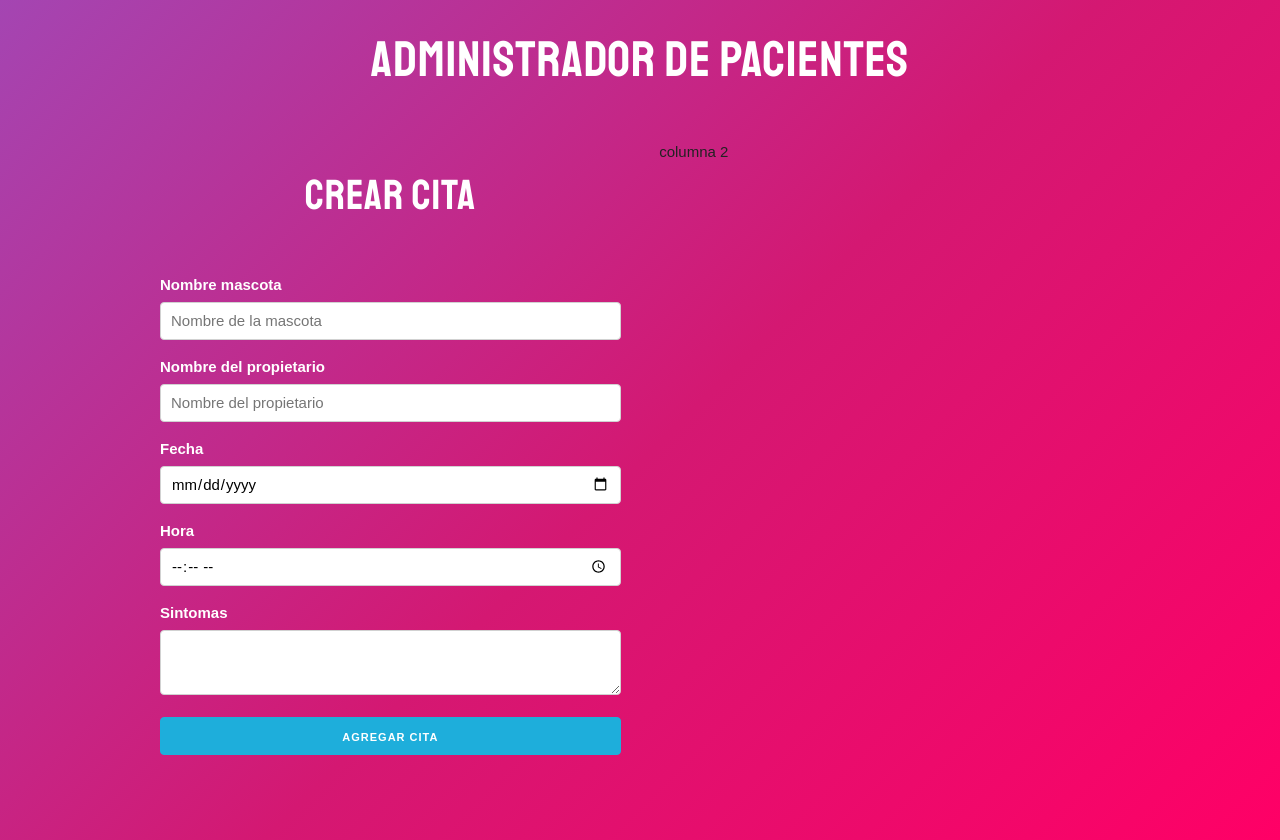
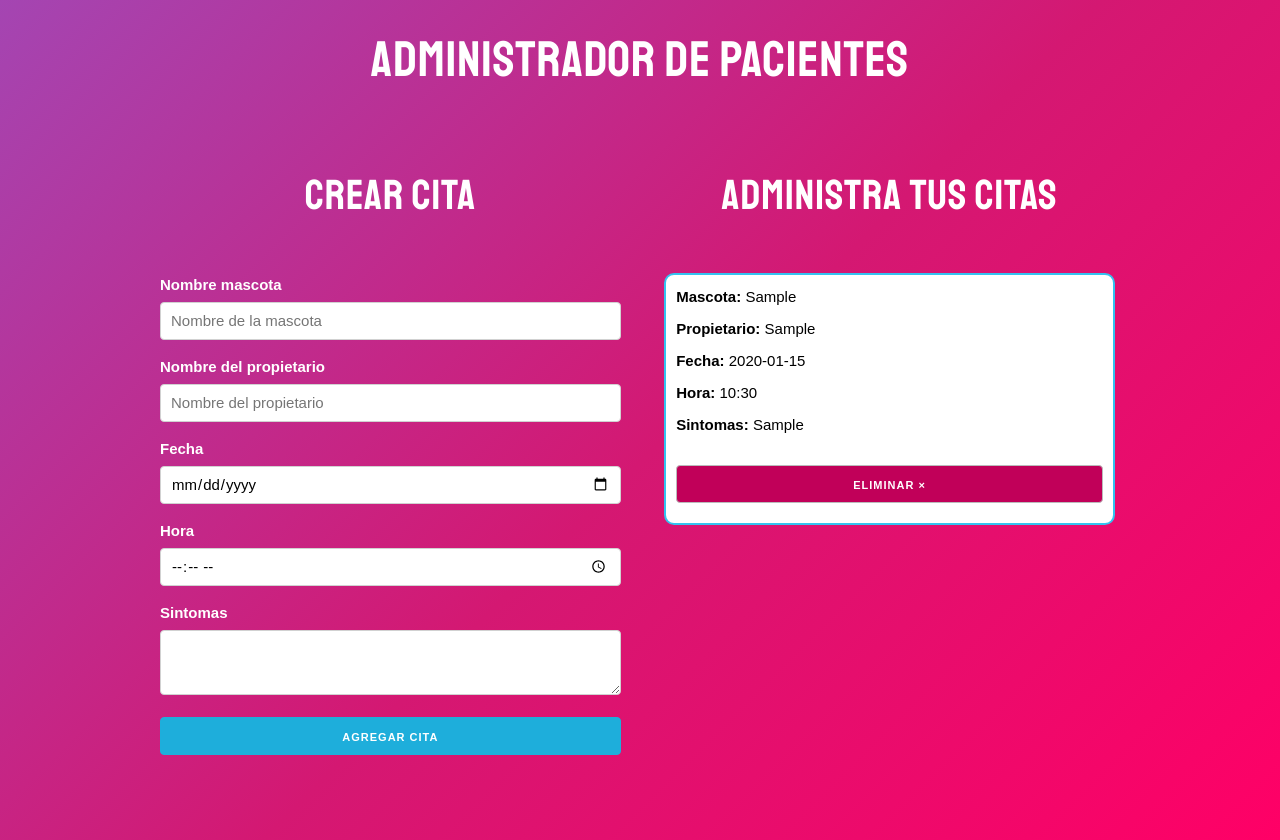
Before and after one commit to RicardoVeronica/administrador-citas-reactjs, a React (Create React App) app: page / in a window 1280 px wide. Both pictures are taken after typing "Sample", "Sample", "2020-01-15", "10:30", "Sample" into the empty fields and a click on the button "AGREGAR CITA". Built offline with nearby package versions, Linux system fonts and the light colour scheme.

Commit message:
adds Cita component and delete button for each cita

```diff
--- a/src/App.js
+++ b/src/App.js
@@ -1,5 +1,6 @@
 import React, { useState } from "react";
 import Formulario from "./components/Formulario";
+import Cita from "./components/Cita";
 
 function App() {
   const [arregloCitas, setArregloCitas] = useState([]);
@@ -7,6 +8,12 @@
   const crearCita = (citaNueva) => {
     // Toma las citas actuales y agrega la nueva
     setArregloCitas([...arregloCitas, citaNueva]);
+  };
+
+  const eliminarCita = (id) => {
+    // Elimina cita por id
+    const nuevasCitas = arregloCitas.filter((cita) => cita.id !== id);
+    setArregloCitas(nuevasCitas);
   };
 
   return (
@@ -18,7 +25,12 @@
           <div className="one-half column">
             <Formulario crearCita={crearCita} />
           </div>
-          <div className="one-half column">columna 2</div>
+          <div className="one-half column">
+            <h2>Administra tus citas</h2>
+            {arregloCitas.map((cita) => (
+              <Cita key={cita.id} cita={cita} eliminarCita={eliminarCita} />
+            ))}
+          </div>
         </div>
       </div>
     </>
--- /dev/null
+++ b/src/components/Cita.js
@@ -0,0 +1,32 @@
+function Cita({ cita, eliminarCita }) {
+  const { mascota, propietario, fecha, hora, sintomas, id } = cita;
+
+  return (
+    <div className="cita">
+      <p>
+        Mascota: <span>{mascota}</span>
+      </p>
+      <p>
+        Propietario: <span>{propietario}</span>
+      </p>
+      <p>
+        Fecha: <span>{fecha}</span>
+      </p>
+      <p>
+        Hora: <span>{hora}</span>
+      </p>
+      <p>
+        Sintomas: <span>{sintomas}</span>
+      </p>
+
+      <button
+        className="button eliminar u-full-width"
+        onClick={() => eliminarCita(id)}
+      >
+        Eliminar &times;
+      </button>
+    </div>
+  );
+}
+
+export default Cita;
--- a/src/index.css
+++ b/src/index.css
@@ -51,9 +51,10 @@
 
 /* Citas */
 .cita {
-  padding: 2rem;
+  padding: 1rem;
+  margin: 5px;
+  border: 2px solid #33C3F0;
   background: white;
-  border-bottom: 1px solid #e1e1e1;
   color: black;
 }
 .cita p {
@@ -62,7 +63,6 @@
 }
 .cita p span {
   font-weight: normal;
-
 }
 .cita:first-of-type {
   border-top-left-radius: 1rem;
```
Also changed, not shown: 1 other file (tests, documents, lock files or other folders).
